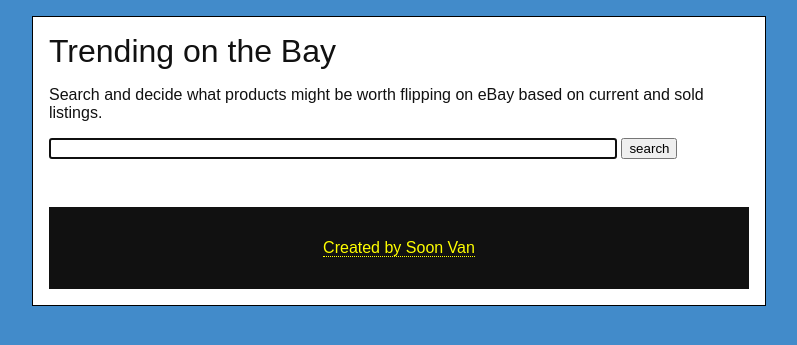
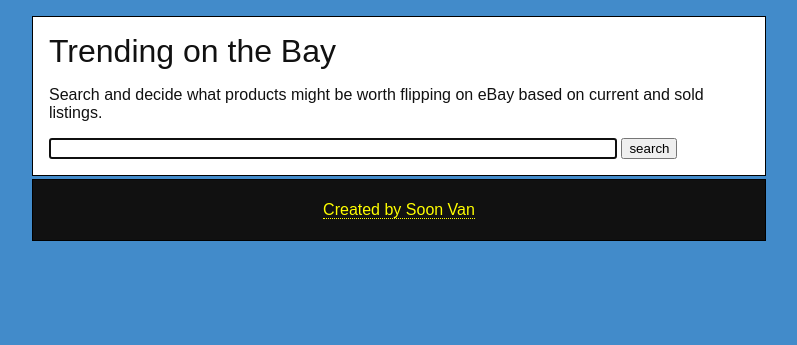
Before and after one commit to randomecho/trending-on-the-bay, a Flask app: page / in a window 1280 px wide. Shown: the top 345 px of the page, without its empty margins (241-1038 px from the left). Run offline with Flask 2, Linux system fonts and the light colour scheme; parts of the project's set-up code (start-up, migrations or seed data) failed here and were passed over.

Commit message:
Split out footer from main results display
A way to be less in your face about the footer at hand.

```diff
--- a/templates/base.html
+++ b/templates/base.html
@@ -26,7 +26,7 @@
 #app {
   background: #fff;
   border: 1px solid #000;
-  margin: 1em auto;
+  margin: 1em auto 3px auto;
   padding: 1em;
   width: 700px;
 }
@@ -52,9 +52,11 @@
 footer {
   color: #fff;
   background: #111;
-  margin-top: 3em;
-  padding: 1em;
+  border: 1px solid #000;
+  margin: 0 auto;
+  padding: 0.3em 1em;
   text-align: center;
+  width: 700px;
 }
 
 footer a {
@@ -74,8 +76,8 @@
 </head><body>
 <div id="app">
     {% block body %}{% endblock %}
-    <footer>
-    <p><a href="http://randomecho.com/" title="how to contact me">Created by Soon Van</a></p>
-    </footer>
 </div>
+  <footer>
+  <p><a href="http://randomecho.com/" title="how to contact me">Created by Soon Van</a></p>
+  </footer>
 </body></html>
```
